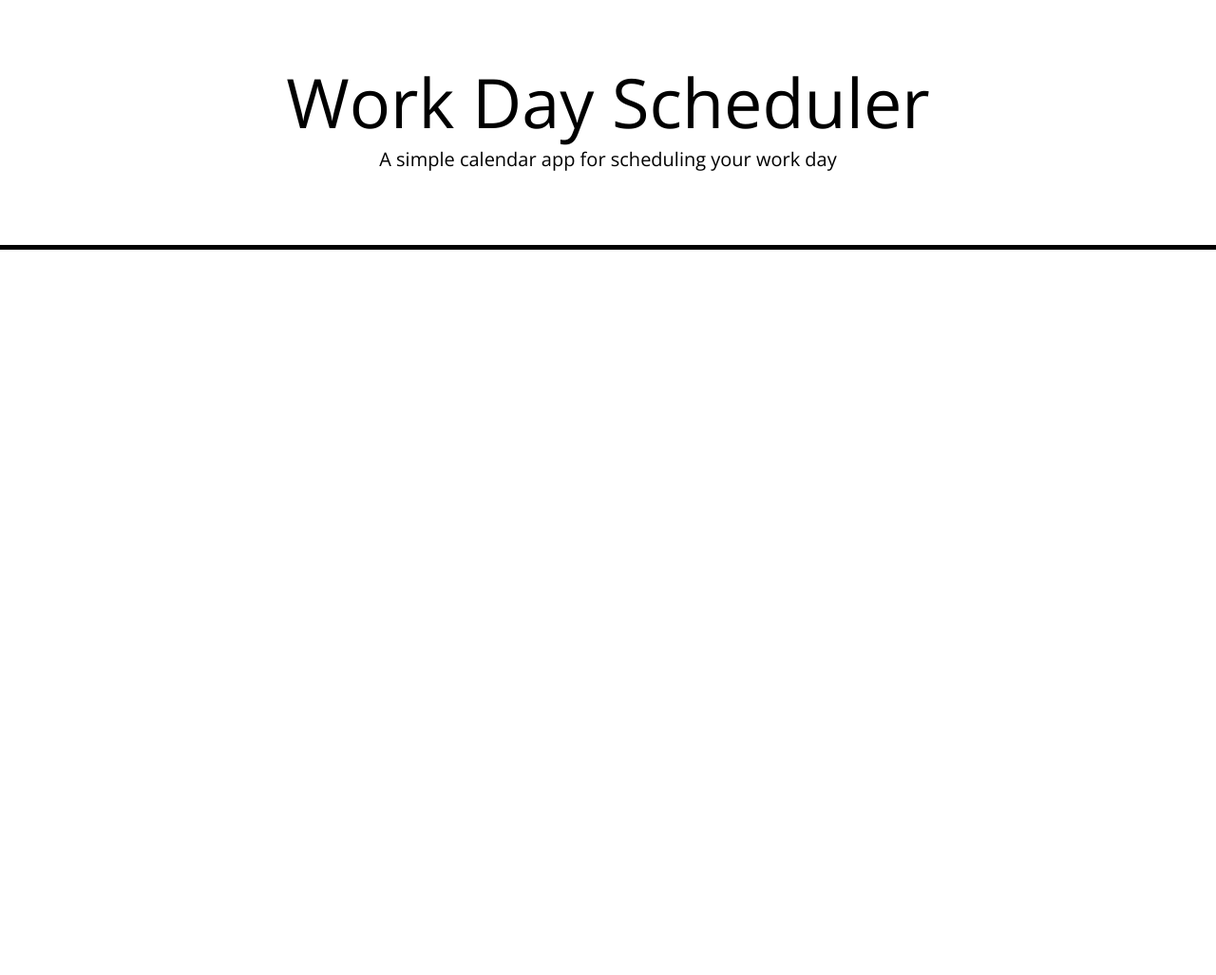
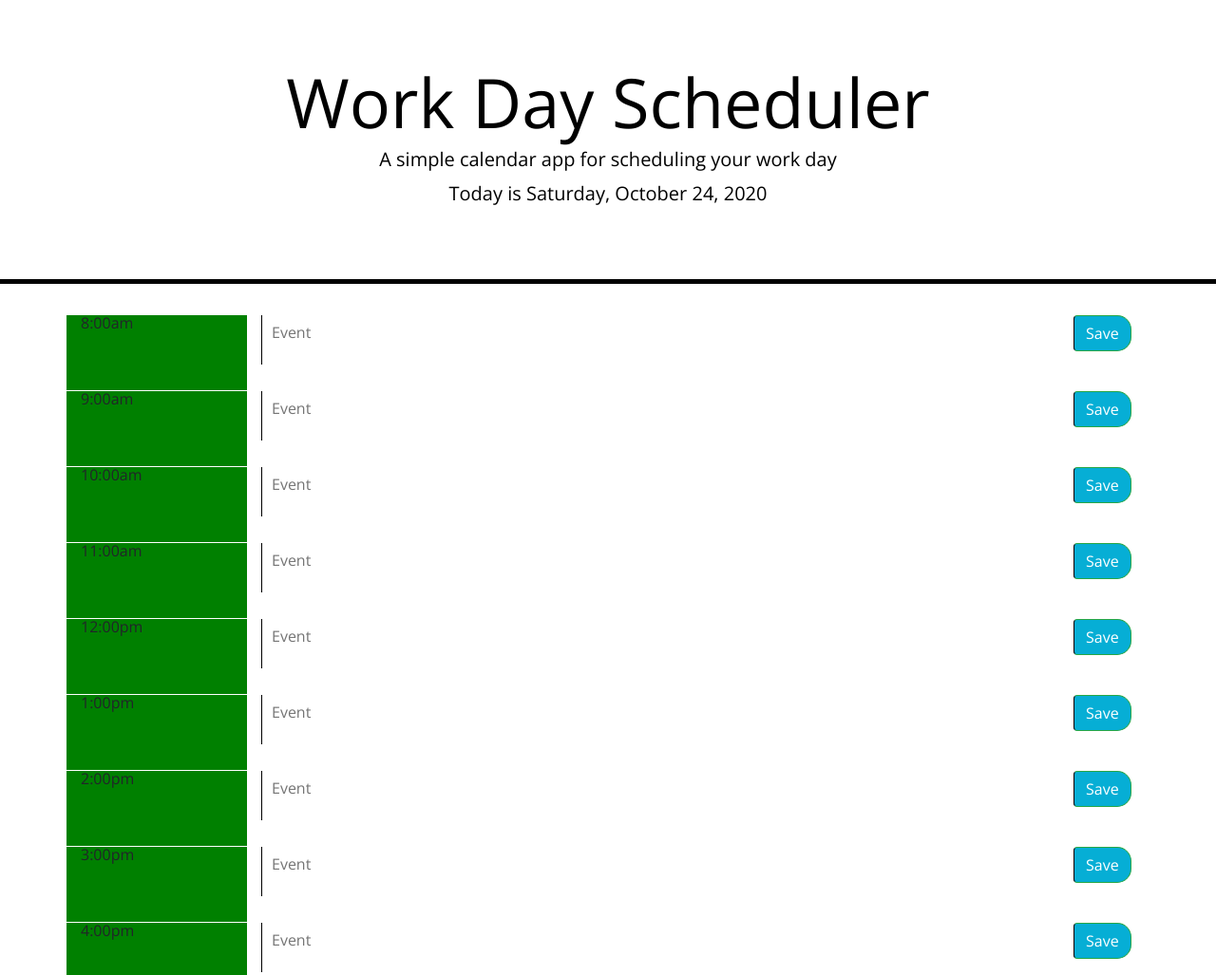
Before and after one commit to shannonquinn91/Work-Day-Scheduler, a plain HTML site: page index.html in a window 1280 px wide. Shown: the top 1027 px of the page at 95% size. Before the commit the page ends 800 px from the top, so only its background shows below. Drawn offline with nearby package versions, Linux system fonts and the light colour scheme; files that its build step writes are made by us from their sources.

Commit message:
Updated links to js and css files after moving index.html file

```diff
--- a/Develop/script.js
+++ b/Develop/script.js
@@ -29,7 +29,7 @@ for (var i = 0; i < hours.length; i++) {
     planCol.attr("class", "col-9");
 
     //if statement goes here? if (input.attr("data-time") ==== saveBtn.attr("data-time")) {create text area?}
-
+    if (1 < 2) {
         //Create text area for user input
         var input = $("<textarea>");
         //Assign class to text area
@@ -44,6 +44,7 @@ for (var i = 0; i < hours.length; i++) {
         planCol.append(input);
         //Append plan column to the row (which is already appended to container)
         hourRow.append(planCol);
+    };
     //Create column for save button
     var saveBtnCol = $("<div>");
     //Assign class to last column of row
--- a/index.html
+++ b/index.html
@@ -18,7 +18,7 @@
       href="https://fonts.googleapis.com/css?family=Open+Sans&display=swap"
       rel="stylesheet"
     />
-    <link rel="stylesheet" href="style.css" />
+    <link rel="stylesheet" href="./Develop/style.css" />
     <title>Work Day Scheduler</title>
   </head>
 
@@ -34,6 +34,6 @@
 
     <script src="https://code.jquery.com/jquery-3.4.1.min.js"></script>
     <script src="https://cdnjs.cloudflare.com/ajax/libs/moment.js/2.24.0/moment.min.js"></script>
-    <script src="script.js"></script>
+    <script src="./Develop/script.js"></script>
   </body>
 </html>
```
Lines whose indentation alone changed are shown as unchanged.
